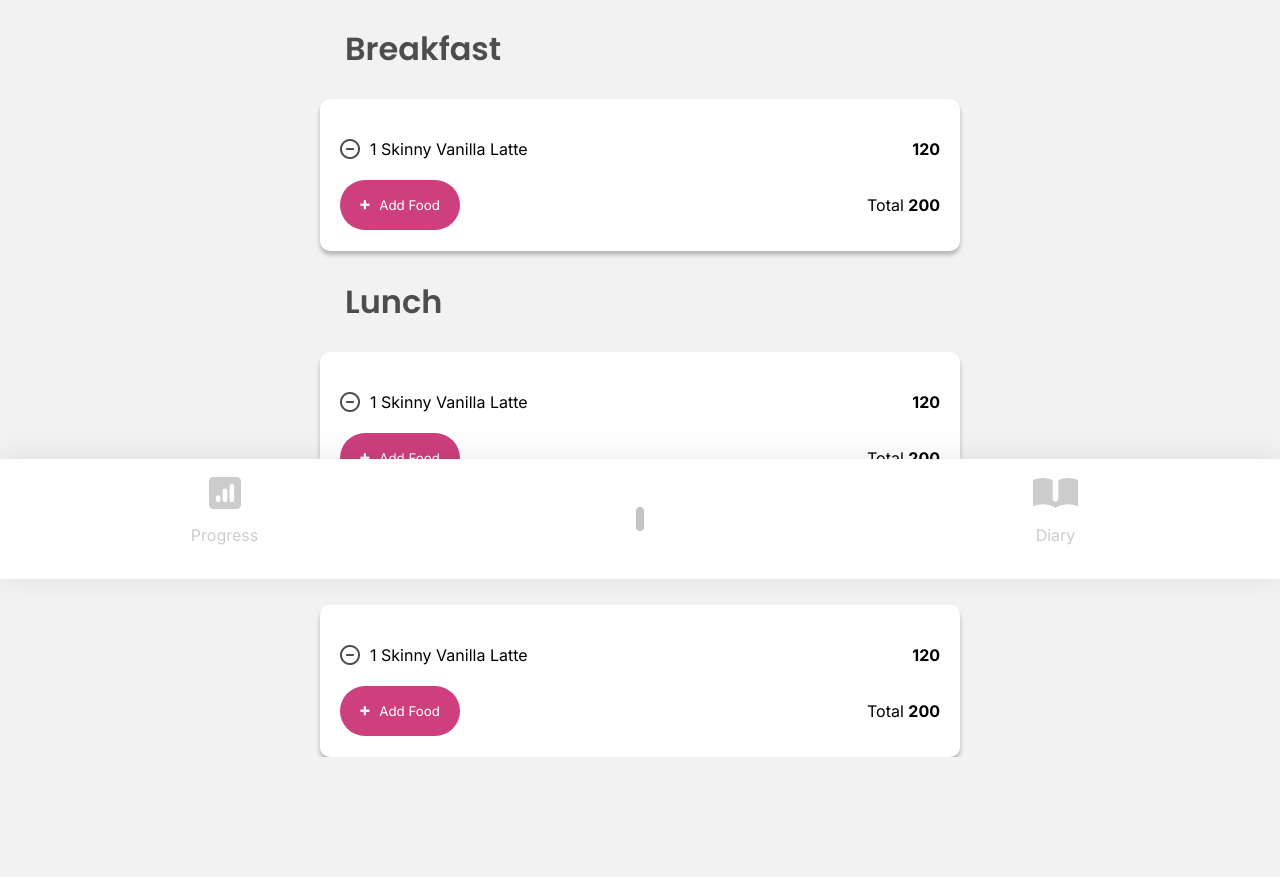
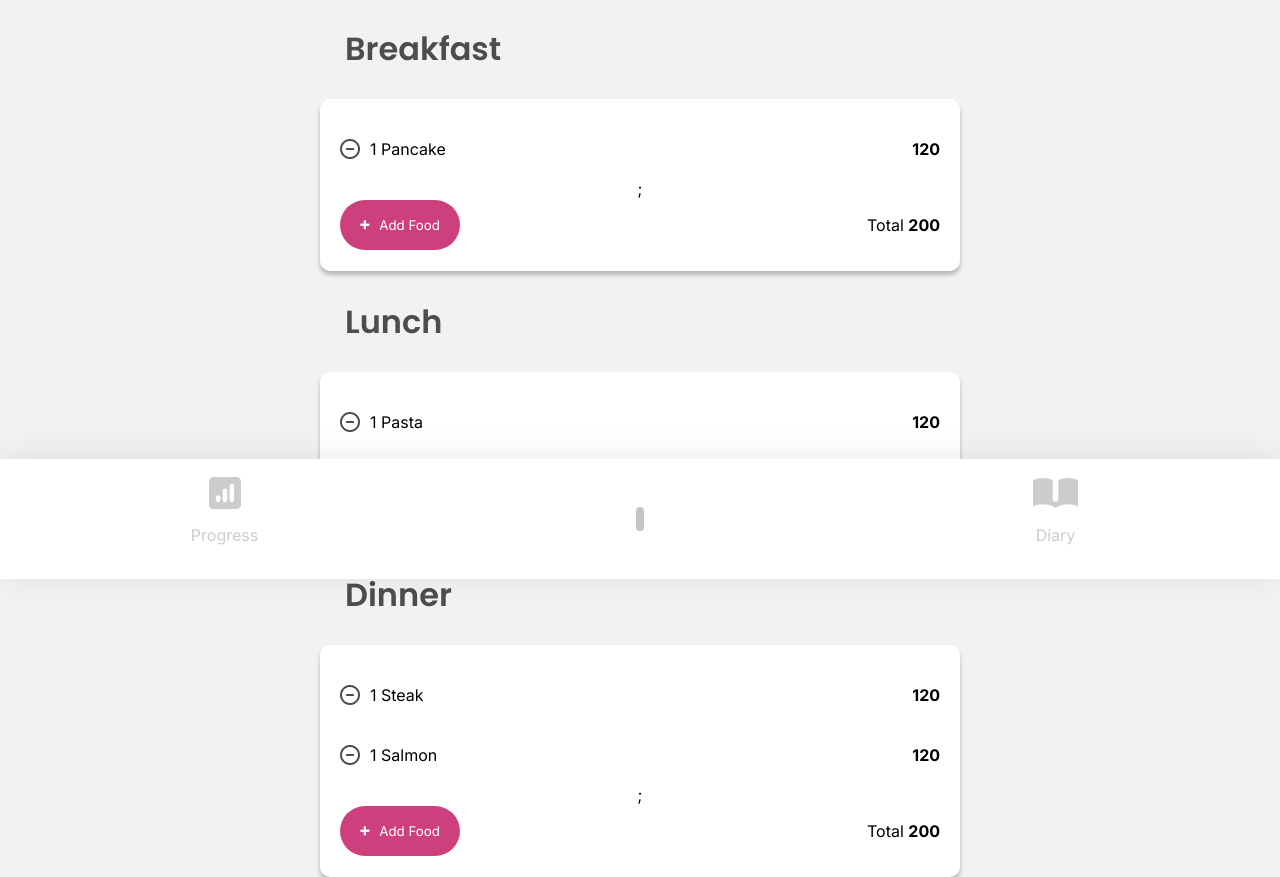
Before and after one commit to TakuyaKToyokawa/diet-app-front, a React (Create React App) app: page /diary in a window 1280 px wide. Shown: the part 221-1098 px from the top of the page. Before the commit the page ends 978 px from the top, so only its background shows below. Built offline with nearby package versions, Linux system fonts and the light colour scheme.

Commit message:
finished some mapping. fake database is there and functions.

```diff
--- a/src/components/FoodInfo/index.js
+++ b/src/components/FoodInfo/index.js
@@ -144,7 +144,7 @@ const Bar = styled.div`
 const MacronutrientsInfo = ({
   Name,
   CaloriesNumber,
-  MacroNumb,
+  protein, fat, carbs,
   onClose,
   visibility,
 }) => {
@@ -178,19 +178,19 @@ const MacronutrientsInfo = ({
         <BottomContainer>
           <BarContainer>
             <MacroInfo>Carbs</MacroInfo>
-            <MacroNum>{MacroNumb}</MacroNum>
+            <MacroNum>{carbs}</MacroNum>
             <Bar width="184px" bgcolor="#39d389" />
           </BarContainer>
 
           <BarContainer>
             <MacroInfo>Fat</MacroInfo>
-            <MacroNum>{MacroNumb}</MacroNum>
+            <MacroNum>{fat}</MacroNum>
             <Bar width="82px" bgcolor="#ffdf3b" />
           </BarContainer>
 
           <BarContainer>
             <MacroInfo>Protein</MacroInfo>
-            <MacroNum>{MacroNumb}</MacroNum>
+            <MacroNum>{protein}</MacroNum>
             <Bar width="48px" bgcolor="#7910ff" />
           </BarContainer>
         </BottomContainer>
--- a/src/components/MacronutrientsInfo/index.js
+++ b/src/components/MacronutrientsInfo/index.js
@@ -29,7 +29,7 @@ const Text = styled.p`
   margin: 0;
 `;
 
-const MacronutrientsInfo = ({}) => {
+const MacronutrientsInfo = ({carbs, fat, protein}) => {
   return (
     <Container direction="row">
       <InnerCont>
@@ -37,7 +37,7 @@ const MacronutrientsInfo = ({}) => {
         <TextCont>
           <Text>Carbs</Text>
           <Text>
-            <b>120g</b>
+            <b>{carbs}</b>
           </Text>
         </TextCont>
       </InnerCont>
@@ -46,7 +46,7 @@ const MacronutrientsInfo = ({}) => {
         <TextCont>
           <Text>Fat</Text>
           <Text>
-            <b>250g</b>
+            <b>{fat}</b>
           </Text>
         </TextCont>
       </InnerCont>
@@ -55,7 +55,7 @@ const MacronutrientsInfo = ({}) => {
         <TextCont>
           <Text>Protein</Text>
           <Text>
-            <b>1000g</b>
+            <b>{protein}</b>
           </Text>
         </TextCont>
       </InnerCont>
--- /dev/null
+++ b/src/database/sampleFoods.js
@@ -0,0 +1,56 @@
+
+export const foods = [
+  {
+    category: "Dairy",
+    name: "Milk",
+    calories: 100,
+    carbs: 123,
+    protein: 200,
+    fat: 10
+  },
+
+  {
+    category: "Fruit",
+    name: "Strawberry",
+    calories: 400,
+    carbs: 223,
+    protein: 200,
+    fat: 10
+  },
+
+  {
+    category: "Meat",
+    name: "Egg",
+    calories: 100,
+    carbs: 123,
+    protein: 200,
+    fat: 10
+  },
+
+  {
+    category: "Vegetable",
+    name: "Celery",
+    calories: 500,
+    carbs: 223,
+    protein: 200,
+    fat: 10
+  },
+
+  {
+    category: "Grain",
+    name: "Bread",
+    calories: 500,
+    carbs: 223,
+    protein: 200,
+    fat: 10
+  },
+
+  {
+    category: "Sweet",
+    name: "Pancake",
+    calories: 500,
+    carbs: 223,
+    protein: 200,
+    fat: 10
+  },
+];
--- /dev/null
+++ b/src/database/sampleMeals.js
@@ -0,0 +1,43 @@
+
+export const meals = [
+    {
+      id: 1,
+      category: "Sweet",
+      name: "Pancake",
+      calories: 500,
+      carbs: 223,
+      protein: 200,
+      fat: 10,
+      meal: "breakfast",
+    },
+    {
+      id: 2,
+      category: "Grain",
+      name: "Pasta",
+      calories: 500,
+      carbs: 223,
+      protein: 200,
+      fat: 10,
+      meal: "lunch",
+    },
+    {
+      id: 3,
+      category: "Meat",
+      name: "Steak",
+      calories: 500,
+      carbs: 223,
+      protein: 200,
+      fat: 10,
+      meal: "dinner",
+    },
+    {
+      id: 4,
+      category: "Meat",
+      name: "Salmon",
+      calories: 500,
+      carbs: 223,
+      protein: 200,
+      fat: 10,
+      meal: "dinner",
+    },
+  ];
--- a/src/pages/FoodSearchPage.js
+++ b/src/pages/FoodSearchPage.js
@@ -5,11 +5,19 @@ import Dropdown from "../components/Dropdown";
 import SearchBar from "../components/SearchBar";
 import FoodInfo from "../components/FoodInfo";
 import List from "../components/List";
+import { foods } from "../database/sampleFoods";
+import { meals } from "database/sampleMeals";
 
 const FoodSearchPage = () => {
+  const [expanded, setExpanded] = useState("hidden");
+  const [categories, setCategories] = useState([]);
+  const [carbs, setCarbs] = useState();
+  const [calories, setCalories] = useState();
+  const [protein, setProtein] = useState();
+  const [fat, setFat] = useState();
+  const [name, setName] = useState();
 
-  const [expanded, setExpanded] = useState("hidden");
-
+  //Displays onclick for FoodInfo Component
   const FoodInfoVisibility = () => {
     if (expanded == "hidden") {
       setExpanded("visible");
@@ -18,28 +26,34 @@ const FoodSearchPage = () => {
     }
   };
 
-
-// const [backend, setBackend] = useState([])
-// const [foodname, setFoodname] = useState([])
-// const [calories, setCalories] = useState([])
+  //Get Categories for filter purposes during mapping
+  function GetCategories() {
+    let result = [];
+    for (let i = 0; i < foods.length; i++) {
+      let category = foods[i].category;
+      if (!result.includes(category)) {
+        result.push(category);
+      }
+    }
+    setCategories(result);
+  }
 
 
-// const addFood = async ()=> {
-//   console.log("Pulled from Database");
-//   var resp = await axios.post("api link?",{
-//   });
-//   console.log(resp.data);
-//   setBackend([...resp.data]);
-//   setFoodname([...resp.data]);
-//   setCalories([...resp.data]);
-// }
-
-
-
+  useEffect(() => {
+    GetCategories();
+  }, []);
 
   return (
     <div className="main">
-      <FoodInfo visibility={expanded} onClose={FoodInfoVisibility}></FoodInfo>
+      <FoodInfo
+        Name={name}
+        CaloriesNumber={calories}
+        protein={protein}
+        carbs={carbs}
+        fat={fat}
+        visibility={expanded}
+        onClose={FoodInfoVisibility}
+      ></FoodInfo>
       <Header>
         <div class="headerCenter">
           <h2 className="title">Breakfast</h2>
@@ -64,18 +78,35 @@ const FoodSearchPage = () => {
       </div>
       <div className="dropdown">
         <div className="ddmenu">
-          <Dropdown category="Dairy" />
           <div className="food">
-            <List onClick={FoodInfoVisibility} text="Cheese" number="120" />
-            <List onClick={FoodInfoVisibility} text="Cheese" number="120" />
-            <List onClick={FoodInfoVisibility} text="Milk" number="193" />
+            {/* mapping for all the categories and lists */}
+            {categories.map((o) => {
+              let currentCategory = o;
+              return (
+                <>
+                  <Dropdown category={o} />
+                  {foods.map((o) => {
+                    if (o.category === currentCategory) {
+                      return (
+                        <List
+                          text={o.name}
+                          number={o.calories}
+                          onClick={() => {
+                            setExpanded("visible");
+                            setCarbs(o.carbs);
+                            setProtein(o.protein);
+                            setCalories(o.calories);
+                            setFat(o.fat);
+                            setName(o.name);
+                          }}
+                        />
+                      );
+                    }
+                  })}
+                </>
+              );
+            })}
           </div>
-        </div>
-        <div className="ddmenu">
-          <Dropdown category="Meat" />
-        </div>
-        <div className="ddmenu">
-          <Dropdown category="Vegetables" />
         </div>
       </div>
     </div>
--- a/src/pages/diary.js
+++ b/src/pages/diary.js
@@ -1,8 +1,9 @@
 import React, { useState, useEffect } from "react";
 import Header from "../components/Header";
-import Footer from "../components/Footer";
 import FoodList from "../components/FoodList";
 import styled from "styled-components";
+import List from "../components/FoodList/list";
+import { meals } from "../database/sampleMeals";
 
 const Namediv = styled.h1`
   margin-top: 0px;
@@ -26,13 +27,31 @@ const Text = styled.p`
   color: white;
 `;
 
-const Diary = () => {
+const Diary = ({ user }) => {
+  const [categories, setCategories] = useState([]);
+
+  //Get Categories for filter purposes on diffrentiating meal types during mapping
+  function GetCategories() {
+    let result = [];
+    for (let i = 0; i < meals.length; i++) {
+      let category = meals[i].category;
+      if (!result.includes(category)) {
+        result.push(category);
+      }
+    }
+    setCategories(result);
+  }
+
+  useEffect(() => {
+    GetCategories();
+  }, []);
+
   return (
     <div className="main">
       <Header>
         <div className="headerWelcome">
           <Text> Welcome back </Text>
-          <Namediv> Pooneh! </Namediv>
+          <Namediv> {user} </Namediv>
         </div>
         <div className="center">
           <Currentdaytitle>
@@ -41,13 +60,38 @@ const Diary = () => {
         </div>
       </Header>
       <h2 className="heading">Breakfast</h2>
-      <FoodList />
+      <FoodList>
+        {meals.map((o) => {
+          if (o.meal === "breakfast") {
+            return <List foodName={o.name} foodCalories={o.cal} />;
+          }
+        })}
+        ;
+      </FoodList>
       <h2 className="heading">Lunch</h2>
-      <FoodList />
+      <FoodList>
+        {meals.map((o) => {
+          if (o.meal === "lunch") {
+            return <List foodName={o.name} foodCalories={o.cal} />;
+          }
+        })}
+        ;
+      </FoodList>
       <h2 className="heading">Dinner</h2>
-      <FoodList />
+      <FoodList>
+        {meals.map((o) => {
+          if (o.meal === "dinner") {
+            return <List foodName={o.name} foodCalories={o.cal} />;
+          }
+        })}
+        ;
+      </FoodList>
     </div>
   );
 };
 
+Diary.defaultProps = {
+  user: "Pooneh",
+};
+
 export default Diary;
--- a/src/pages/index.js
+++ b/src/pages/index.js
@@ -2,17 +2,11 @@ import React, { useState, useEffect } from "react";
 import axios from "axios";
 import styled from "styled-components";
 import Header from "../components/Header";
-
 import HorizontalProgress from "../components/HorizontalProgress";
 import MacronutrientsInfo from "../components/MacronutrientsInfo";
 import Container from "../components/Container";
 import ProgressReport from "../components/ProgressReport";
-
-const Welcomediv = styled.div`
-  display: flex;
-  flex-direction: column;
-  margin-left: 25px;
-`;
+import { meals } from "../database/sampleMeals";
 
 const Namediv = styled.h1`
   margin-top: 0px;
@@ -35,7 +29,32 @@ const Currentdaytitle = styled.h1`
 const Text = styled.p`
   color: white;
 `;
+
+
 const Homepage = () => {
+
+  //add all macronutrients and dispaly them. Probably need to change to useState later
+  let totalFat = 0;
+  let totalCarbs = 0;
+  let totalProtein = 0;
+  let totalCalories = 0;
+
+  function AddMacronutrients(arr) {
+
+    for (let i = 0; i < arr.length; i++) {
+      let fat = arr[i].fat;
+      let calories = arr[i].calories;
+      let carbs = arr[i].carbs;
+      let protein = arr[i].protein;
+      totalCalories+=calories;
+      totalFat+=fat;
+      totalProtein+=protein;
+      totalCarbs+=carbs;
+    }
+  }
+
+  AddMacronutrients(meals);
+
   return (
     <div className="main">
       <Header>
@@ -52,10 +71,10 @@ const Homepage = () => {
       <h2 className="heading">Calories Goals</h2>
       <Container>
         <HorizontalProgress> </HorizontalProgress>
-        <Headingnumber> 200/1500 </Headingnumber>
+        <Headingnumber> {totalCalories}/1500 </Headingnumber>
       </Container>
       <h2 className="heading">Macronutrients</h2>
-      <MacronutrientsInfo> </MacronutrientsInfo>
+      <MacronutrientsInfo carbs={totalCarbs} protein={totalProtein} fat={totalFat}> </MacronutrientsInfo>
       <h2 className="heading">Progress Report</h2>
       <ProgressReport> </ProgressReport>
     </div>
```
Also changed, not shown: database/sampleData.js (deleted, +0 -22 lines), src/pages/diary.scss (added).
